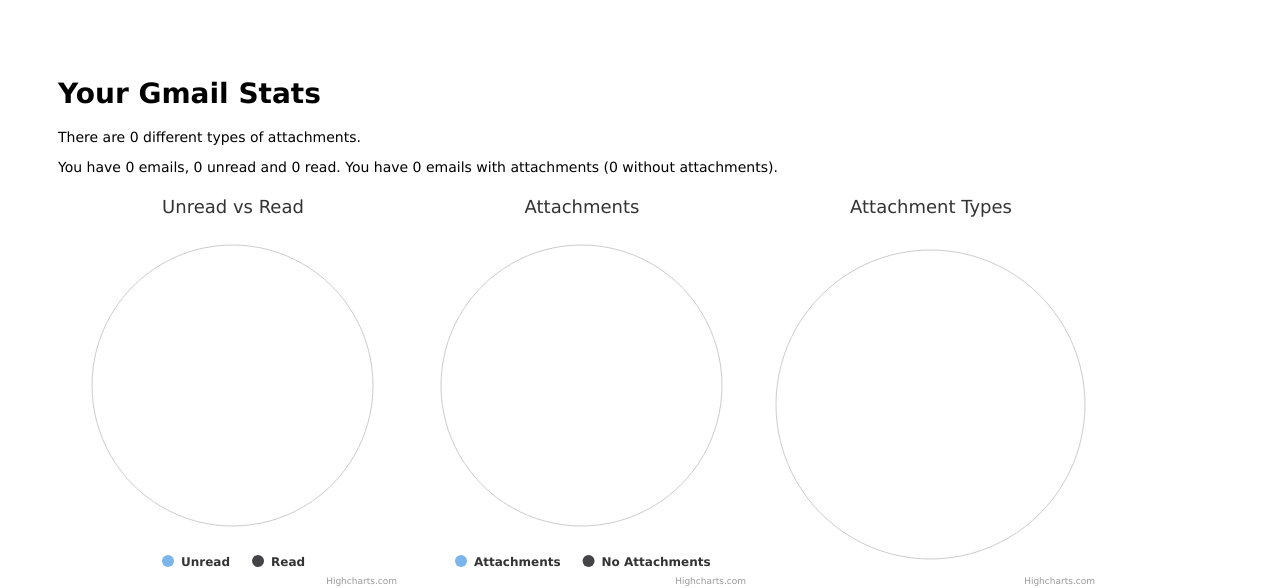
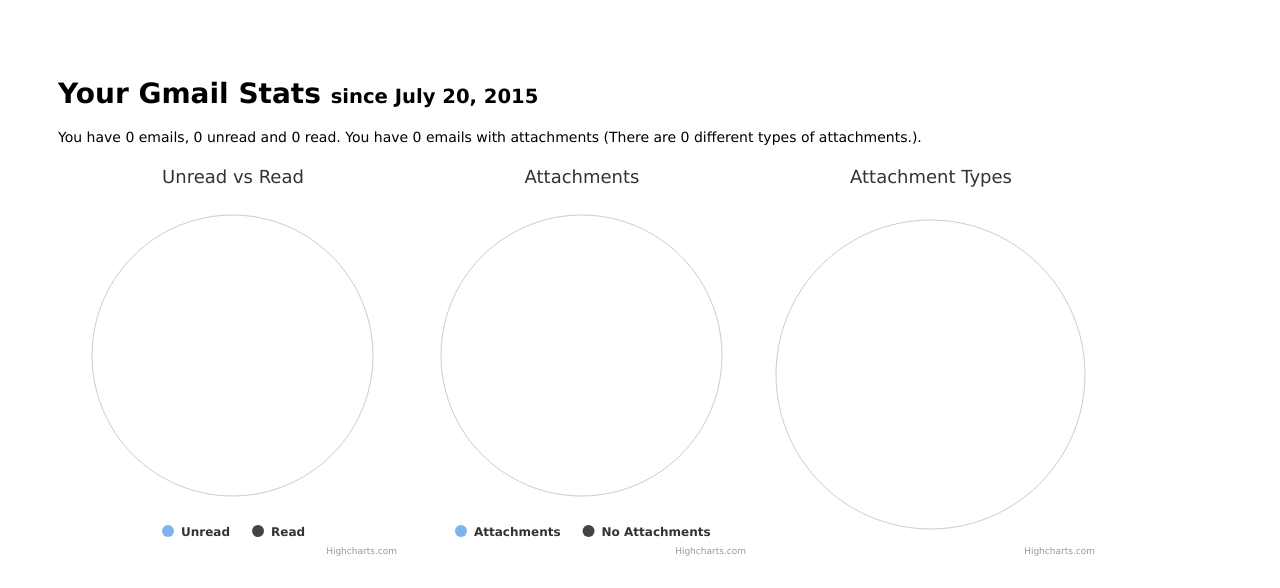
Before and after one commit to robeau/August_5_94abefa1-55c1-4f20-b6d7-490d6c2dfb4d, a Node server app: page / in a window 1280 px wide. Shown: the top 588 px of the page. Run offline with Node 20, Linux system fonts and the light colour scheme; some libraries are stand-ins or nearby versions.

Commit message:
updated css

```diff
--- a/routes/index.js
+++ b/routes/index.js
@@ -166,7 +166,8 @@ router.get('/', function(req, res, next) {var nonAttachments = totalEmails - att
         total: totalEmails,
         noatt: nonAttachments,
         numTypes: mimes_arr.length,
-        mimes_arr: mimes_arr
+        mimes_arr: mimes_arr,
+        date: BACKDATE
     }
   res.render('index', renderObj);
 });
--- a/views/index.ejs
+++ b/views/index.ejs
@@ -9,9 +9,8 @@
 
   </head>
   <body>
-    <h1>Your Gmail Stats</h1>
-    <p>There are <%= numTypes %> different types of attachments.</p>
-    <p>You have <%= total %> emails, <%= unread %> unread and <%= read %> read. You have <%= attachments %> emails with attachments (<%= noatt %> without attachments).</p>
+    <h1>Your Gmail Stats <span style="font-size: .7em">since <%= date %></span></h1>
+    <p>You have <%= total %> emails, <%= unread %> unread and <%= read %> read. You have <%= attachments %> emails with attachments (There are <%= numTypes %> different types of attachments.).</p>
     <div class="container">
       <div id="container" style="min-width: 310px; height: auto; margin: 0 auto"></div>
       <div id="container2" style="min-width: 310px; height: auto; margin: 0 auto"></div>
```
